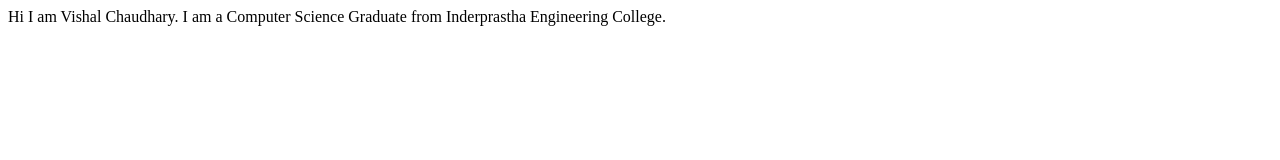
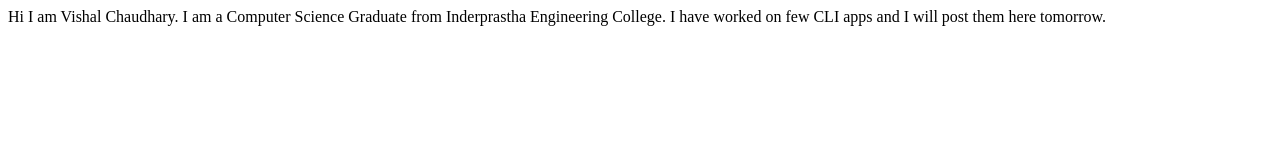
Before and after one commit to vishal100/VishalChaudhary-Portfolio, a plain HTML site: page index.html in a window 1280 px wide. Drawn offline with Linux system fonts and the light colour scheme.

Commit message:
update text

```diff
--- a/index.html
+++ b/index.html
@@ -10,5 +10,7 @@
     Hi I am Vishal Chaudhary.
 
     I am a Computer Science Graduate from Inderprastha Engineering College.
+
+    I have worked on few CLI apps and I will post them here tomorrow.
 </body>
 </html>
```
